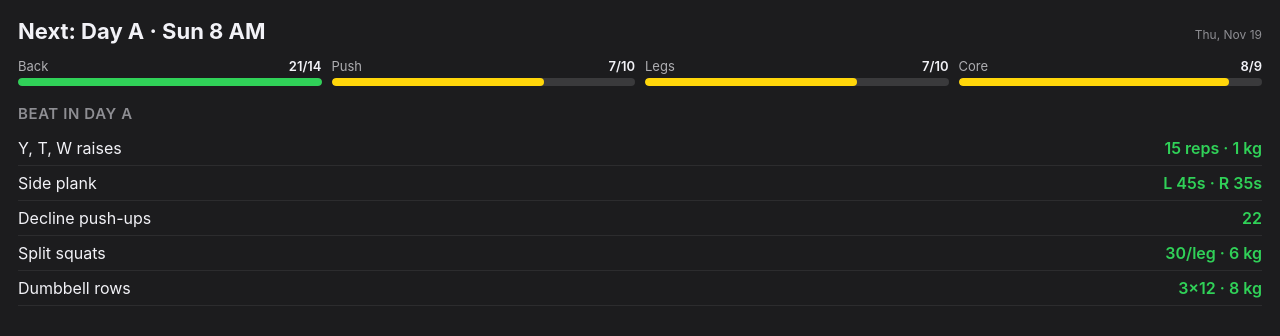
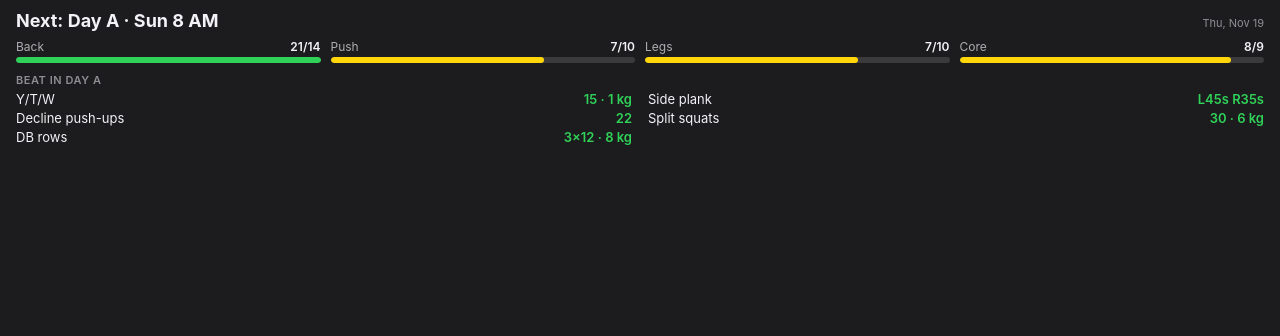
Before and after one commit to amitlin/workouts-widget, a plain HTML site: page index.html in a window 1280 px wide. Drawn offline with Linux system fonts and the light colour scheme.

Commit message:
Compact layout to fit widget

```diff
--- a/index.html
+++ b/index.html
@@ -6,19 +6,20 @@
 <style>
 *{box-sizing:border-box;margin:0;padding:0}
 html,body{background:#1c1c1e;color:#f2f2f7;font-family:-apple-system,BlinkMacSystemFont,"SF Pro Text",Helvetica,Arial,sans-serif}
-body{padding:18px 18px 24px}
-.top{display:flex;justify-content:space-between;align-items:baseline;margin-bottom:14px}
-.next{font-size:22px;font-weight:700}
-.upd{font-size:12px;color:#8e8e93}
-.bars{display:grid;grid-template-columns:repeat(4,1fr);gap:10px;margin-bottom:18px}
-.bar .lab{font-size:13px;color:#aeaeb2;margin-bottom:4px;display:flex;justify-content:space-between}
+body{padding:10px 16px}
+.top{display:flex;justify-content:space-between;align-items:baseline;margin-bottom:8px}
+.next{font-size:18px;font-weight:700}
+.upd{font-size:11px;color:#8e8e93}
+.bars{display:grid;grid-template-columns:repeat(4,1fr);gap:10px;margin-bottom:10px}
+.bar .lab{font-size:12px;color:#aeaeb2;margin-bottom:3px;display:flex;justify-content:space-between}
 .bar .lab b{color:#f2f2f7;font-weight:600}
-.track{height:8px;border-radius:4px;background:#3a3a3c;overflow:hidden}
-.fill{height:100%;border-radius:4px;background:#30d158}
+.track{height:6px;border-radius:3px;background:#3a3a3c;overflow:hidden}
+.fill{height:100%;border-radius:3px;background:#30d158}
 .fill.part{background:#ffd60a}
-h2{font-size:15px;color:#8e8e93;font-weight:600;margin-bottom:8px;text-transform:uppercase;letter-spacing:.04em}
-.row{display:flex;justify-content:space-between;padding:7px 0;border-bottom:1px solid #2c2c2e;font-size:16px}
-.row span:last-child{color:#30d158;font-weight:600;text-align:right}
+h2{font-size:11px;color:#8e8e93;font-weight:600;margin-bottom:4px;text-transform:uppercase;letter-spacing:.05em}
+.grid{display:grid;grid-template-columns:1fr 1fr;column-gap:16px;row-gap:3px;font-size:13px}
+.t{display:flex;justify-content:space-between;gap:6px;white-space:nowrap}
+.t span:last-child{color:#30d158;font-weight:600}
 </style></head><body>
 <div class="top"><div class="next">Next: Day A · Sun 8 AM</div><div class="upd">Thu, Nov 19</div></div>
 <div class="bars">
@@ -28,9 +29,11 @@ h2{font-size:15px;color:#8e8e93;font-weight:600;margin-bottom:8px;text-transform
 <div class="bar"><div class="lab">Core <b>8/9</b></div><div class="track"><div class="fill part" style="width:89%"></div></div></div>
 </div>
 <h2>Beat in Day A</h2>
-<div class="row"><span>Y, T, W raises</span><span>15 reps · 1 kg</span></div>
-<div class="row"><span>Side plank</span><span>L 45s · R 35s</span></div>
-<div class="row"><span>Decline push-ups</span><span>22</span></div>
-<div class="row"><span>Split squats</span><span>30/leg · 6 kg</span></div>
-<div class="row"><span>Dumbbell rows</span><span>3×12 · 8 kg</span></div>
+<div class="grid">
+<div class="t"><span>Y/T/W</span><span>15 · 1 kg</span></div>
+<div class="t"><span>Side plank</span><span>L45s R35s</span></div>
+<div class="t"><span>Decline push-ups</span><span>22</span></div>
+<div class="t"><span>Split squats</span><span>30 · 6 kg</span></div>
+<div class="t"><span>DB rows</span><span>3×12 · 8 kg</span></div>
+</div>
 </body></html>
```
